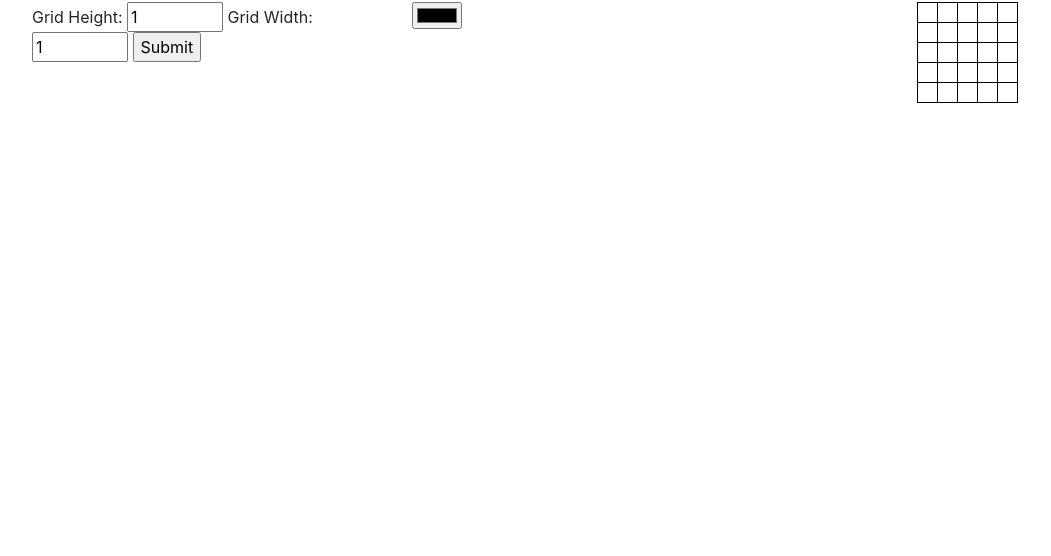
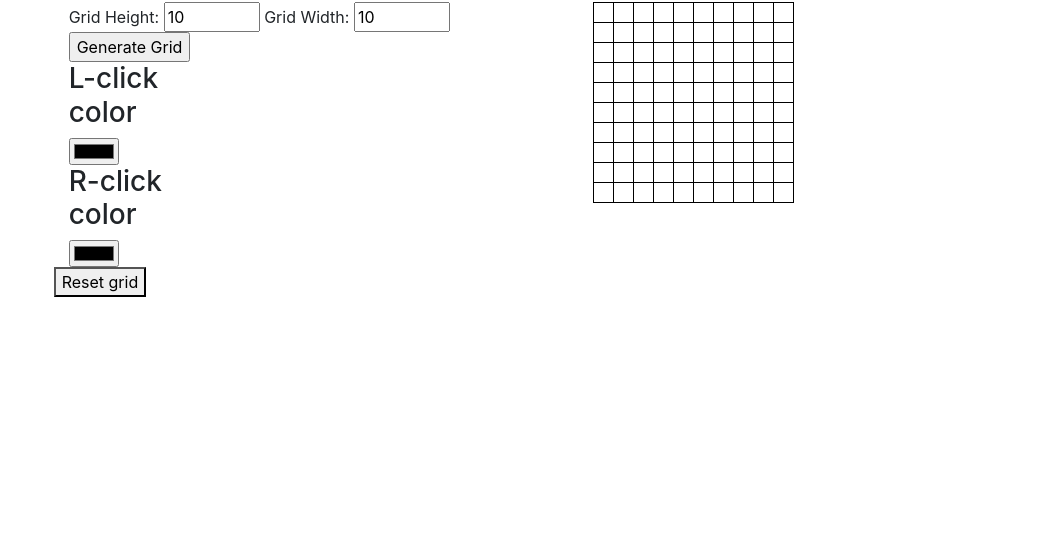
Before and after one commit to frazzaglia/pixel-art-maker, a plain HTML site: page index.html in a window 1280 px wide. Shown: the part 244-800 px from the top of the page, without its empty margins (53-1104 px from the left). Drawn offline with nearby package versions, Linux system fonts and the light colour scheme.

Commit message:
Beautify

```diff
--- a/designs.js
+++ b/designs.js
@@ -1,24 +1,38 @@
 var pixel_table = $("#pixel_canvas");
 
 
+function clearGrid() {
+  pixel_table.children().remove();
+}
+
+function resetGrid() {
+  pixel_table.children().remove();
+  $("#table_height").val(10);
+  $("#table_width").val(10);
+  makeGrid();
+}
 
 function random_rgba() {
-    var o = Math.round, r = Math.random, s = 255;
-    return 'rgba(' + o(r()*s) + ',' + o(r()*s) + ',' + o(r()*s) + ',' + r().toFixed(1) + ')';
+  let o = Math.round,
+    r = Math.random,
+    s = 255;
+  return 'rgba(' + o(r() * s) + ',' + o(r() * s) + ',' + o(r() * s) + ',' + r().toFixed(1) + ')';
 }
 
 function makeGrid() {
+  const table_height = $("#table_height").val();
+  const table_width = $("#table_width").val();
 
-  for(let i = 0; i < 5; i++) {
+  console.log(table_height);
+  console.log(table_width);
+  for(let i = 0; i < table_height; i++) {
     const row = pixel_table.append("<tr></tr>");
-    for(let j = 0; j < 5; j++) {
+    for(let j = 0; j < table_width; j++) {
       const cell = $("tr")
         .last()
         .append("<td></td>");
     }
   }
-
-  // Your code goes here!
 
   // $("td").click(function() {
   //   //var colorOne = $("#colorPickerLeft").val();
@@ -27,8 +41,8 @@ function makeGrid() {
 
   $("td").contextmenu(function() {
     event.preventDefault();
-    // var colorTwo = $("#colorPickerRight").val();
-    $(this).css("background-color", "blue");
+    let colorRight = $("#colorPickerRight").val();
+    $(this).css("background-color", colorRight);
   });
 
   $("td").dblclick(function() {
@@ -45,8 +59,8 @@ function makeGrid() {
     switch(e.which) {
       case 1:
         //left Click
-        console.log("left");
-        $(this).css("background-color", "red");
+        let colorLeft = $("#colorPickerLeft").val();
+        $(this).css("background-color", colorLeft);
         break;
       case 2:
         //middle Click
@@ -67,4 +81,10 @@ function makeGrid() {
 
 $("document").ready(function() {
   makeGrid();
+
+  $("#submit").click(function() {
+    event.preventDefault();
+    clearGrid();
+    makeGrid();
   });
+});
--- a/index.html
+++ b/index.html
@@ -14,31 +14,54 @@
 
 <body>
 
-  <div class="container">
+  <div class="container-fluid">
     <div class="row">
       <h1 align="center" class="title">Lab: Pixel Art Maker</h1>
     </div>
     <div class="row">
+      <div class="col-1">
+      </div>
 
       <div class="col-4">
         <h2>Choose Grid Size</h2>
         <form id="sizePicker">
           Grid Height:
-          <input type="number" id="input_height" name="height" min="1" value="1"> Grid Width:
-          <input type="number" id="input_width" name="width" min="1" value="1">
-          <input type="submit">
+          <input type="number" id="table_height" name="height" min="10" value="10">
+          Grid Width:
+          <input type="number" id="table_width" name="width" min="10" value="10">
+          <!-- <input type="submit" onclick="makeGrid()"> -->
+          <div id="submit_grid">
+            <input type="submit" id="submit" value="Generate Grid" onclick="makeGrid">
+          </div>
         </form>
 
+        <div class="row">
+          <div class="col-5">
+            <h3>L-click color</h3>
+            <input type="color" id="colorPickerLeft">
+          </div>
+        </div>
+
+        <div class="row">
+          <div class="col-5">
+            <h3>R-click color</h3>
+            <input type="color" id="colorPickerRight">
+          </div>
+        </div>
+
+        <div class="row">
+          <button onclick="resetGrid()"> Reset grid </button>
+        </div>
       </div>
-      <div class="col-4">
-        <h2>Pick A Color</h2>
-        <input type="color" id="colorPicker">
-      </div>
+
 
       <div class="col-4">
         <h2>Design Canvas</h2>
         <table id="pixel_canvas"></table>
       </div>
+      <div class="col-1">
+      </div>
+
     </div>
   </div>
 
```
Lines whose indentation alone changed are shown as unchanged.
